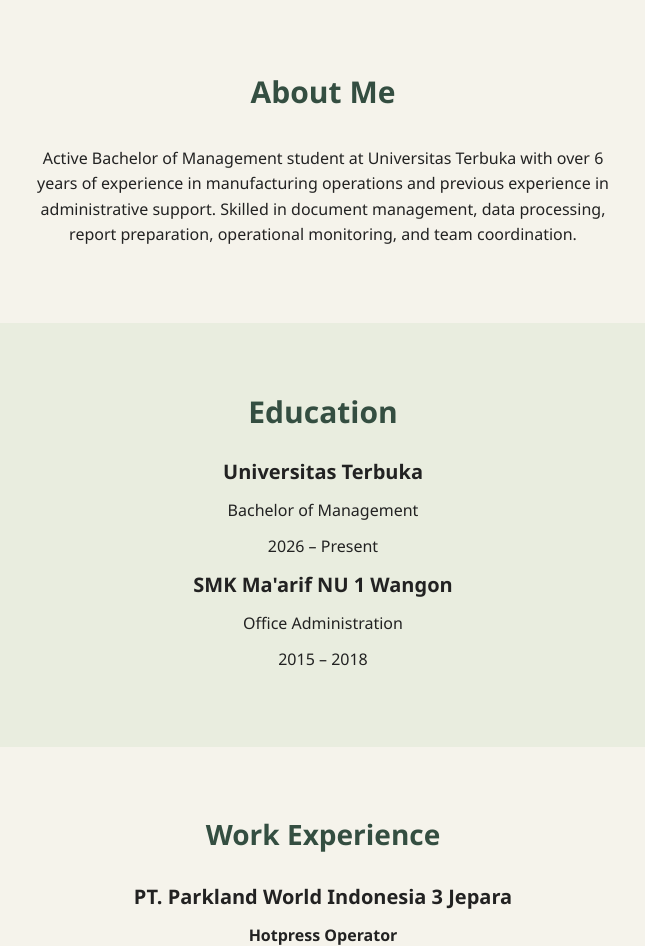
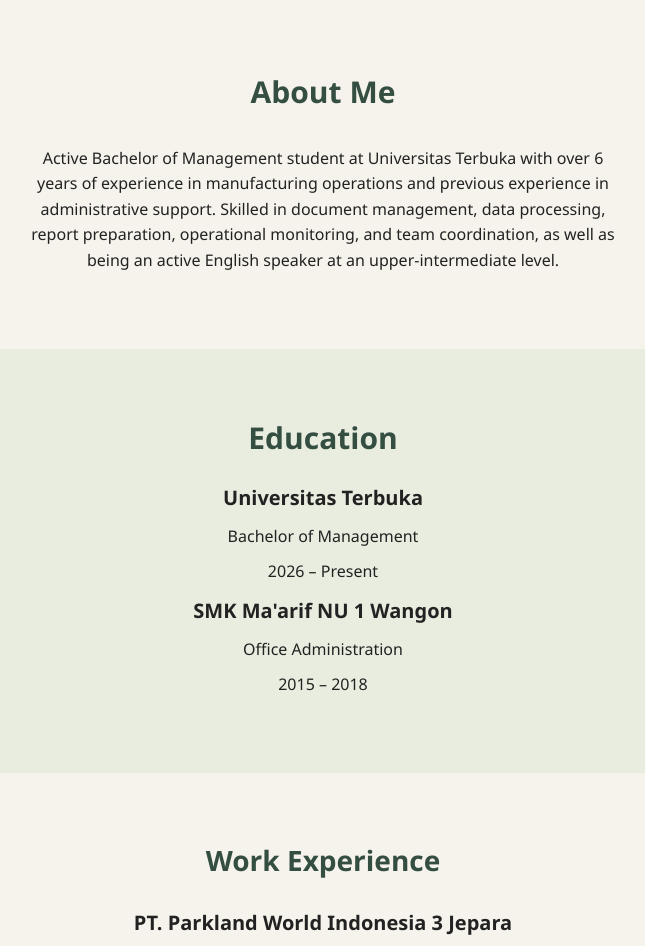
Before and after one commit to elinadila/elina-portofolio, a plain HTML site: page index.html in a window 1280 px wide. Shown: the part 919-1865 px from the top of the page, without its empty margins (317-962 px from the left). Drawn offline with Linux system fonts and the light colour scheme.

Commit message:
Update index.html

```diff
--- a/index.html
+++ b/index.html
@@ -69,11 +69,7 @@
     <h2>About Me</h2>
 
     <p>
-        Active Bachelor of Management student at Universitas Terbuka
-        with over 6 years of experience in manufacturing operations
-        and previous experience in administrative support.
-        Skilled in document management, data processing,
-        report preparation, operational monitoring, and team coordination.
+        Active Bachelor of Management student at Universitas Terbuka with over 6 years of experience in manufacturing operations and previous experience in administrative support. Skilled in document management, data processing, report preparation, operational monitoring, and team coordination, as well as being an active English speaker at an upper-intermediate level.
     </p>
 </section>
 
```
